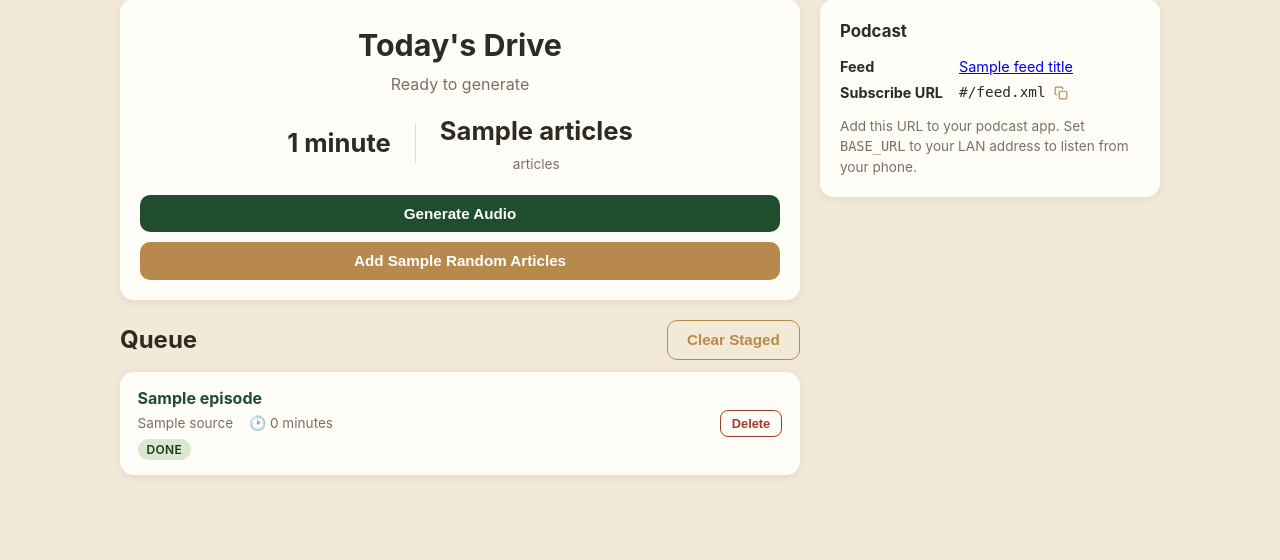
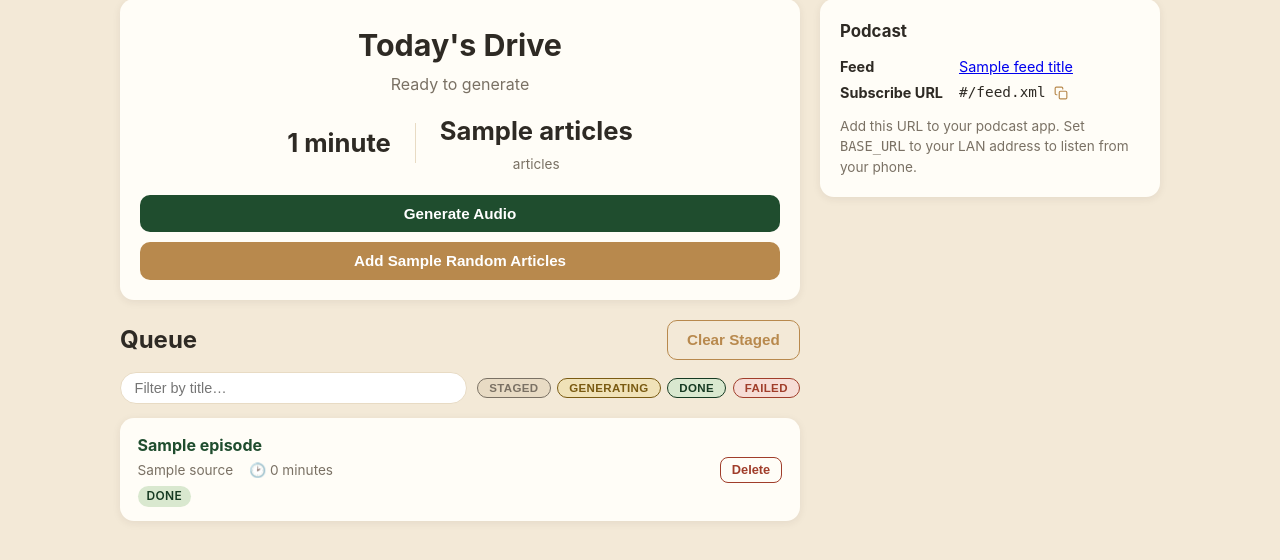
Before and after one commit to kylesezhi/wallabag-podcast, a FastAPI app: template templates/index.html in a window 1280 px wide. Shown: the part 80-640 px from the top of the page. Run offline with FastAPI, Linux system fonts and the light colour scheme; the template is opened without the code that fills it: most values are stand-ins (such as "Sample title", 1, 10 or a date in 2020); parts of the project's set-up code (start-up, migrations or seed data) failed here and were passed over.

Commit message:
Add filters

```diff
--- a/static/css/style.css
+++ b/static/css/style.css
@@ -314,6 +314,10 @@ body {
   padding: 0.9rem 1.1rem;
 }
 
+.queue-item[hidden] {
+  display: none;
+}
+
 .queue-item-body {
   min-width: 0;
 }
@@ -425,6 +429,99 @@ a.queue-item-title:hover {
 .status-badge-failed {
   background: #f6ddd6;
   color: var(--danger);
+}
+
+/* --- Queue filters ---------------------------------------------------------------- */
+
+.queue-filter {
+  display: flex;
+  align-items: center;
+  flex-wrap: wrap;
+  gap: 0.6rem;
+  margin: 0.6rem 0 0.9rem;
+}
+
+.filter-search {
+  flex: 1 1 12rem;
+  min-width: 10rem;
+  padding: 0.45rem 0.85rem;
+  border: 1px solid var(--cream-dark);
+  border-radius: 999px;
+  background: #fff;
+  font-size: 0.9rem;
+}
+
+.filter-search:focus-visible {
+  outline: 2px solid var(--tan);
+  outline-offset: 1px;
+}
+
+.filter-pills {
+  display: flex;
+  flex-wrap: wrap;
+  gap: 0.4rem;
+}
+
+.filter-pill {
+  padding: 0.2rem 0.7rem;
+  border: 1.5px solid transparent;
+  border-radius: 999px;
+  background: transparent;
+  font-size: 0.72rem;
+  font-weight: 600;
+  text-transform: uppercase;
+  letter-spacing: 0.03em;
+  cursor: pointer;
+}
+
+.filter-pill:hover {
+  opacity: 0.75;
+}
+
+.filter-pill:focus-visible {
+  outline: 2px solid var(--tan);
+  outline-offset: 1px;
+}
+
+.filter-pill[data-status="staged"] {
+  border-color: var(--text-muted);
+  color: var(--text-muted);
+}
+
+.filter-pill[data-status="staged"].active {
+  background: var(--cream-dark);
+}
+
+.filter-pill[data-status="generating"] {
+  border-color: #7a5b12;
+  color: #7a5b12;
+}
+
+.filter-pill[data-status="generating"].active {
+  background: #f0e2b8;
+}
+
+.filter-pill[data-status="done"] {
+  border-color: var(--green-dark);
+  color: var(--green-dark);
+}
+
+.filter-pill[data-status="done"].active {
+  background: #d9e8cf;
+}
+
+.filter-pill[data-status="failed"] {
+  border-color: var(--danger);
+  color: var(--danger);
+}
+
+.filter-pill[data-status="failed"].active {
+  background: #f6ddd6;
+}
+
+.queue-no-match {
+  margin: 0.5rem 0 0;
+  color: var(--text-muted);
 }
 
 .queue-empty {
--- a/static/js/app.js
+++ b/static/js/app.js
@@ -62,6 +62,52 @@
   }
 
   setInterval(poll, 2000);
+})();
+
+/* Live queue filtering: title search + status pills hide/show rows entirely
+ * client-side. Hidden rows still update via the polling above (by id). */
+(function () {
+  "use strict";
+
+  var search = document.getElementById("queue-title-filter");
+  var pills = document.querySelectorAll(".filter-pill");
+  var rows = document.querySelectorAll(".queue-list .queue-item");
+  var noMatch = document.getElementById("queue-no-match");
+  if (!search || !rows.length || !noMatch) {
+    return;
+  }
+
+  function apply() {
+    var query = search.value.trim().toLowerCase();
+    var active = {};
+    for (var i = 0; i < pills.length; i++) {
+      if (pills[i].classList.contains("active")) {
+        active[pills[i].dataset.status] = true;
+      }
+    }
+    var visible = 0;
+    for (var j = 0; j < rows.length; j++) {
+      var row = rows[j];
+      var title = row.querySelector(".queue-item-title");
+      var text = title ? title.textContent.toLowerCase() : "";
+      var show = (!query || text.indexOf(query) !== -1) && active[row.dataset.status];
+      row.hidden = !show;
+      if (show) {
+        visible++;
+      }
+    }
+    noMatch.hidden = visible > 0;
+  }
+
+  search.addEventListener("input", apply);
+
+  for (var k = 0; k < pills.length; k++) {
+    pills[k].addEventListener("click", function () {
+      this.classList.toggle("active");
+      this.setAttribute("aria-pressed", this.classList.contains("active") ? "true" : "false");
+      apply();
+    });
+  }
 })();
 
 /* Guard every episode delete with a styled confirmation modal. Replaces
--- a/templates/index.html
+++ b/templates/index.html
@@ -55,9 +55,18 @@
     </div>
 
     {% if episodes %}
+    <div class="queue-filter">
+      <input type="search" id="queue-title-filter" class="filter-search" placeholder="Filter by title&hellip;" aria-label="Filter episodes by title" autocomplete="off">
+      <div class="filter-pills" role="group" aria-label="Filter episodes by status">
+        <button type="button" class="filter-pill active" data-status="staged" aria-pressed="true">Staged</button>
+        <button type="button" class="filter-pill active" data-status="generating" aria-pressed="true">Generating</button>
+        <button type="button" class="filter-pill active" data-status="done" aria-pressed="true">Done</button>
+        <button type="button" class="filter-pill active" data-status="failed" aria-pressed="true">Failed</button>
+      </div>
+    </div>
     <ul class="queue-list">
       {% for ep in episodes %}
-      <li class="card queue-item status-{{ ep.status }}">
+      <li class="card queue-item status-{{ ep.status }}" data-status="{{ ep.status }}">
         <div class="queue-item-body">
           <a class="queue-item-title" href="{{ wallabag_url.rstrip('/') }}/view/{{ ep.wallabag_id }}" target="_blank" rel="noopener noreferrer">{{ ep.title }}</a>
           <p class="queue-item-meta">
@@ -89,6 +98,7 @@
       </li>
       {% endfor %}
     </ul>
+    <p class="queue-no-match" id="queue-no-match" hidden>No episodes match your filters.</p>
     {% else %}
     <div class="card queue-empty">
       <p>No articles in the queue yet — it's empty. Use <strong>Add {{ articles_per_drive }} Random Articles</strong> to stage a few articles.</p>
```
Also changed, not shown: docs/plans/queue-live-filters.md (added, +36 -0 lines), docs/specs/queue-live-filters.md (added, +26 -0 lines).
